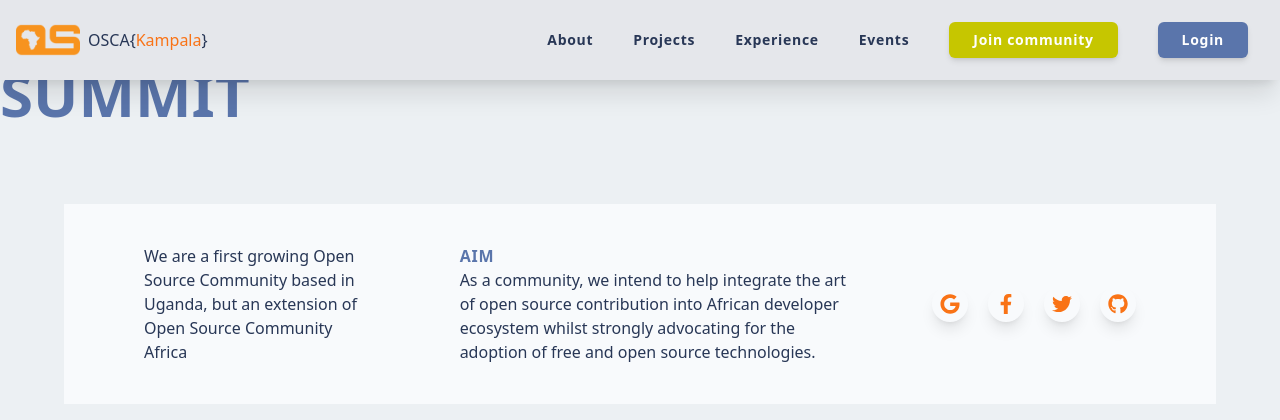
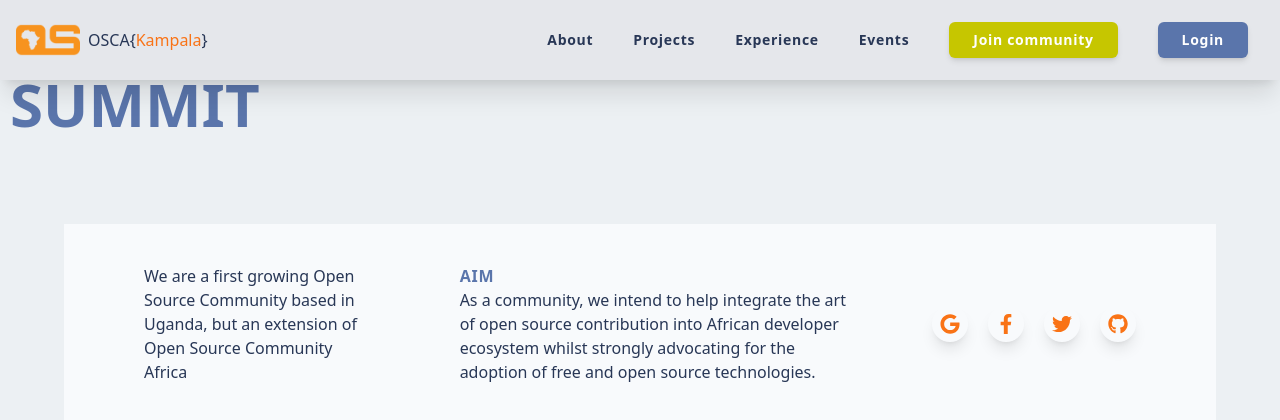
Before and after one commit to oscakampala/oscakampala.github.io, a Next.js app: page /projects in a window 1280 px wide. Shown: the top 420 px of the page. Built offline with nearby package versions, Linux system fonts and the light colour scheme.

Commit message:
updated login, projects and ci-cd pipeline

```diff
--- a/components/Login.jsx
+++ b/components/Login.jsx
@@ -49,21 +49,23 @@ const LoginSection = () => {
       <h1>Login here</h1>
       <form onSubmit={handleSubmit} className=''>
         <div className='mt-6 relative'>
-          <h3>Email or username</h3>
+          <h3>Email or username<span style={{color:'red'}}>*</span></h3>
           <HiOutlineMail className='w-7 h-7 absolute bottom-1' />
           <input
-            type='text'
+            type='email'
             value={email}
+            required
             onChange={(e) => setEmail(e.target.value)}
             className='bg-transparent py-2 pl-8 font-medium border-b-[1px] border-b-slate-900 w-full outline-none'
           />
         </div>
         <div className='mt-6 relative'>
-          <h3>Password</h3>
+          <h3>Password<span style={{color:'red'}}>*</span></h3>
           <RiLockPasswordLine className='w-7 h-7 absolute bottom-1' />
             <input
               type={showPassword ? 'text' : 'password'}
               value={password}
+              required
               autoComplete='on'
               onChange={(e) => setPassword(e.target.value)}
               className='bg-transparent py-2 pl-8 font-medium border-b-[1px] border-b-slate-900 w-full outline-none'
--- a/pages/projects.jsx
+++ b/pages/projects.jsx
@@ -3,7 +3,7 @@
 function projects() {
   return (
     <section className="bottom-50">
-      <div>
+      <div style={{ padding: '10px' }}>
         <h1>
           SUM<span>M</span>
           <span>IT</span>
```
Also changed, not shown: 2 other files (tests, documents, lock files or other folders).
